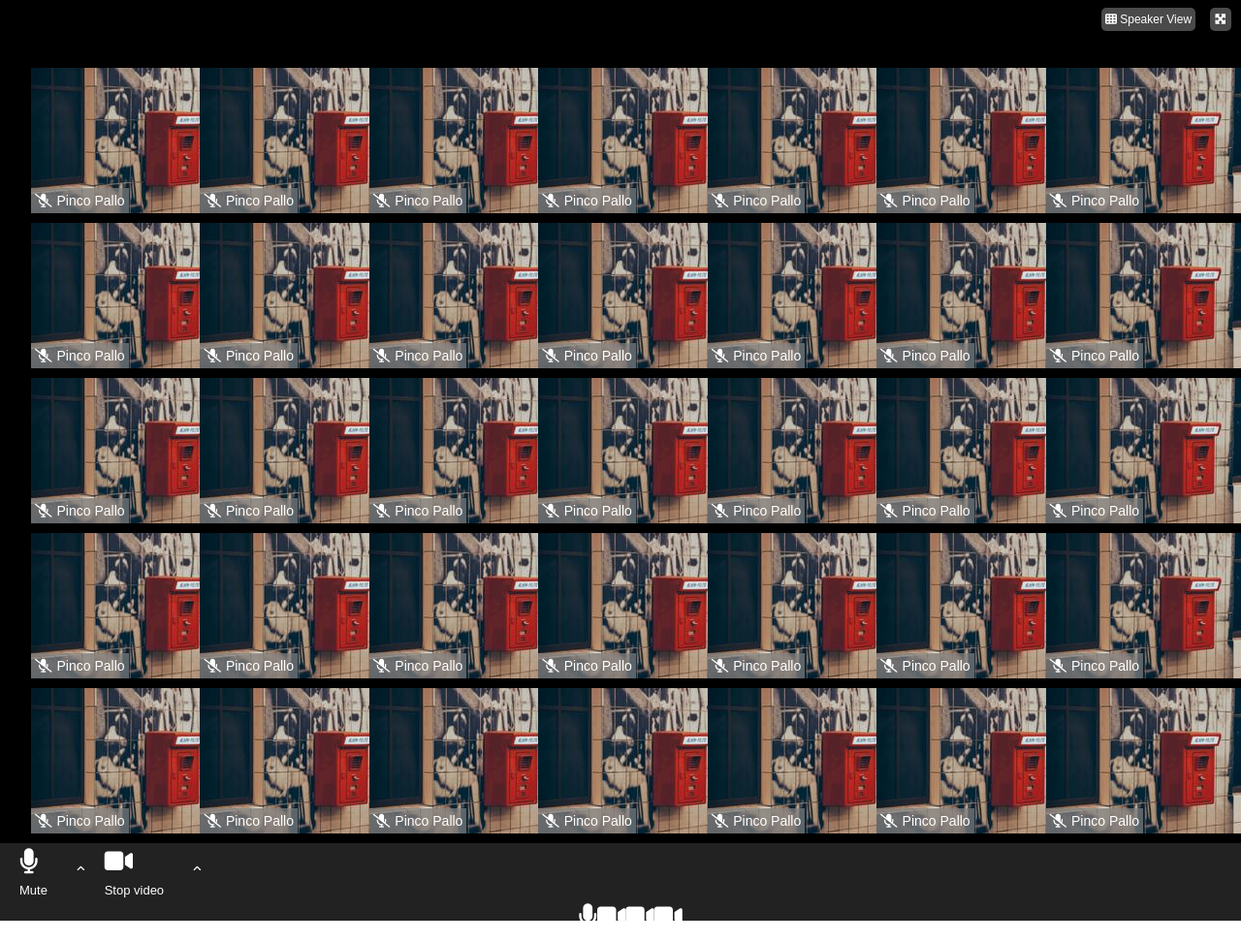
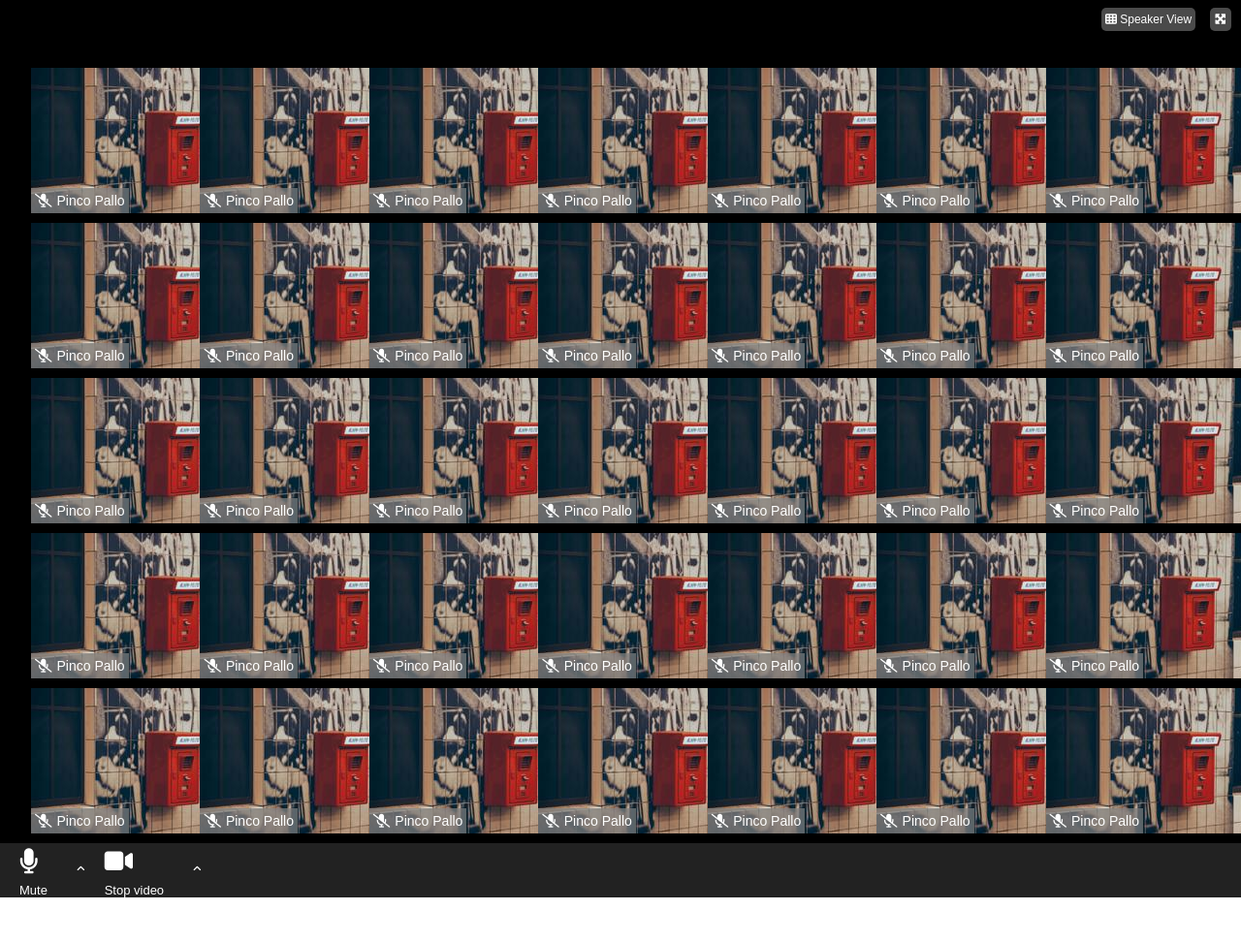
Before and after one commit to Roberta-Colombo/html-css-zoom, a plain HTML site: page index.html in a window 1280 px wide. Shown: the top 972 px of the page at 97% size. After the commit the page ends 926 px from the top, so only its background shows below. Drawn offline with Linux system fonts and the light colour scheme.

Commit message:
Aggiunta altezza vh al body

```diff
--- a/css/style.css
+++ b/css/style.css
@@ -8,6 +8,7 @@
 
 body {
     font-family: Arial, sans-serif;
+    height: 100vh;
 }
 
 /* Style header */
@@ -99,7 +100,7 @@ div.speaker-window i {
 /* Style footer  */
 
 footer {
-    height: 80px;
+    /* height: 80px; */
     background-color: #222222;
     color: white;
 }
--- a/index.html
+++ b/index.html
@@ -274,13 +274,13 @@
             <i class="fa-solid fa-angle-up caret"></i>  -->
 
 
-            <ul class="flex-footer">
+            <!-- <ul class="flex-footer">
                 <li><i class="fa-solid fa-microphone"></i></li>
                 <li><i class="fa-solid fa-video"></i></li>
                 <li><i class="fa-solid fa-video"></i></li>
                 <li><i class="fa-solid fa-video"></i></li>
             </ul>
-        </div>
+        </div> -->
 
 
     </footer>
```
